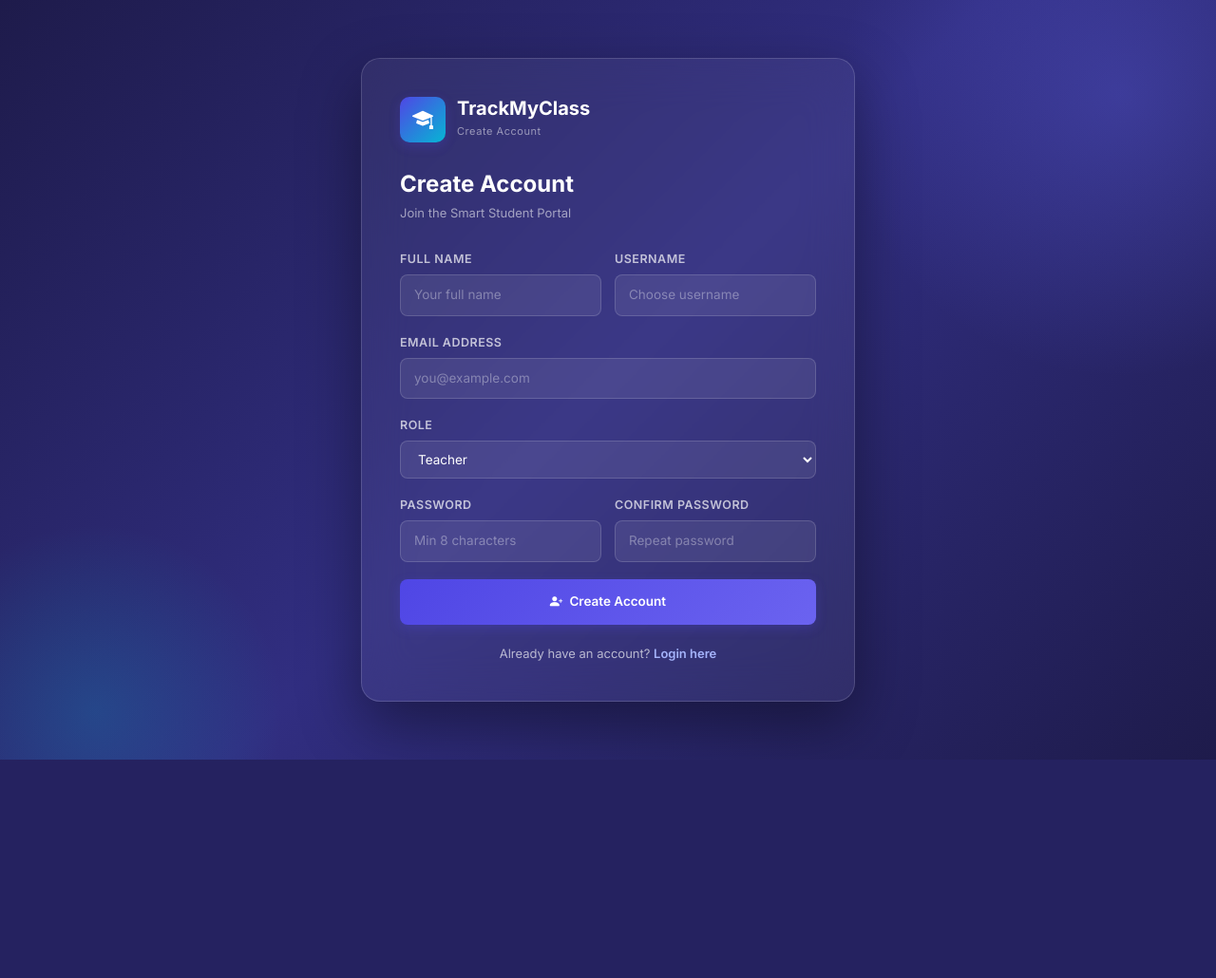
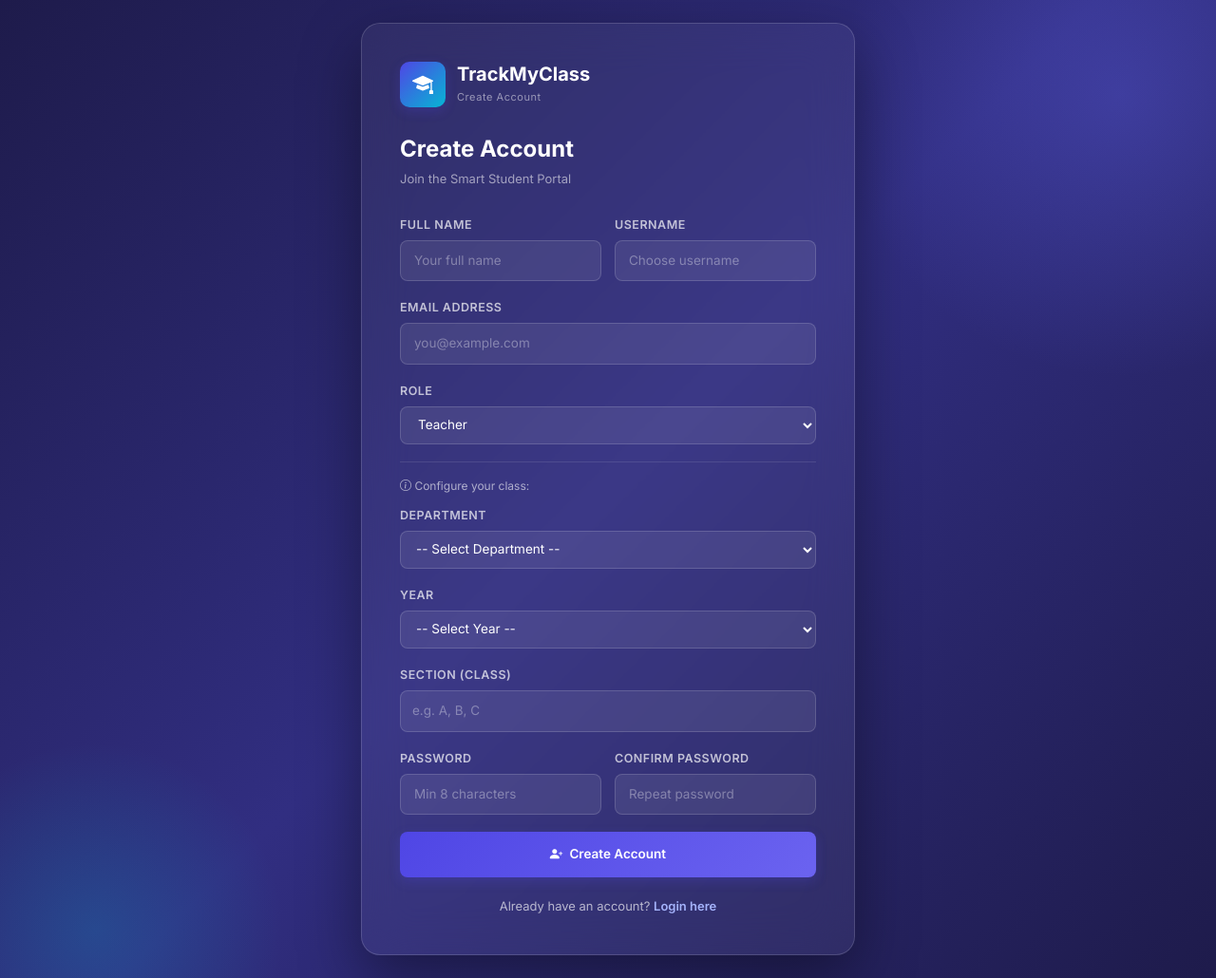
Before and after one commit to sachin183291-hub/student-managment-, a Flask app: page /register in a window 1280 px wide. Shown: the whole page at 95% size. Before the commit the page ends 800 px from the top, so only its background shows below. Run offline with Flask 3, Linux system fonts and the light colour scheme.

Commit message:
Combine registration page with teacher class setup - department, year, section fields

```diff
--- a/routes/auth.py
+++ b/routes/auth.py
@@ -81,6 +81,8 @@ def login():
 
 @auth_bp.route('/register', methods=['GET', 'POST'])
 def register():
+    departments = Department.query.all()
+
     if request.method == 'POST':
         username = request.form.get('username', '').strip()
         email = request.form.get('email', '').strip()
@@ -89,25 +91,36 @@ def register():
         confirm_password = request.form.get('confirm_password', '')
         role = request.form.get('role', 'teacher')
 
+        # Teacher specific fields
+        department_id = request.form.get('department_id', '').strip()
+        year = request.form.get('year', '').strip()
+        section = request.form.get('section', '').strip().upper()
+
         if not all([username, email, full_name, password]):
             flash('All fields are required.', 'danger')
-            return render_template('auth/register.html')
+            return render_template('auth/register.html', departments=departments)
 
         if password != confirm_password:
             flash('Passwords do not match.', 'danger')
-            return render_template('auth/register.html')
+            return render_template('auth/register.html', departments=departments)
 
         if len(password) < 8:
             flash('Password must be at least 8 characters.', 'danger')
-            return render_template('auth/register.html')
+            return render_template('auth/register.html', departments=departments)
 
         if User.query.filter_by(username=username).first():
             flash('Username already exists.', 'danger')
-            return render_template('auth/register.html')
+            return render_template('auth/register.html', departments=departments)
 
         if User.query.filter_by(email=email).first():
             flash('Email already registered.', 'danger')
-            return render_template('auth/register.html')
+            return render_template('auth/register.html', departments=departments)
+
+        # Validate teacher requirements
+        if role == 'teacher':
+            if not department_id or not year or not section:
+                flash('Teachers must provide Department, Year, and Section.', 'danger')
+                return render_template('auth/register.html', departments=departments)
 
         user = User(
             username=username,
@@ -116,13 +129,25 @@ def register():
             password_hash=generate_password_hash(password),
             role=role
         )
+
+        # Set teacher configuration if teacher role
+        if role == 'teacher':
+            user.department_id = int(department_id)
+            user.year = int(year)
+            user.section = section
+
         db.session.add(user)
         db.session.commit()
+
         log_activity(user.id, 'REGISTER', f'New user registered: {username}')
-        flash('Account created successfully! Please login.', 'success')
+        if role == 'teacher':
+            log_activity(user.id, 'TEACHER_SETUP', f'Teacher configured during registration: dept={department_id}, year={year}, section={section}')
+            flash('Account created successfully with class configuration! Please login.', 'success')
+        else:
+            flash('Account created successfully! Please login.', 'success')
         return redirect(url_for('auth.login'))
 
-    return render_template('auth/register.html')
+    return render_template('auth/register.html', departments=departments)
 
 @auth_bp.route('/logout')
 @login_required
--- a/templates/auth/register.html
+++ b/templates/auth/register.html
@@ -41,11 +41,43 @@
             </div>
             <div class="form-group">
                 <label class="form-label">Role</label>
-                <select name="role" class="form-control-custom">
+                <select name="role" id="role" class="form-control-custom">
                     <option value="teacher">Teacher</option>
                     <option value="admin">Admin</option>
                 </select>
             </div>
+
+            <!-- Teacher Class Configuration (shown by default since Teacher is default option) -->
+            <div id="teacherSetupSection" style="border-top: 1px solid rgba(255,255,255,0.1); padding-top: 15px; margin-top: 15px;">
+                <p style="font-size:12px;color:rgba(255,255,255,0.6);margin-bottom:12px">
+                    <i class="bi bi-info-circle"></i> Configure your class:
+                </p>
+                <div class="form-group">
+                    <label class="form-label">Department</label>
+                    <select name="department_id" id="department_id" class="form-control-custom" style="padding-left:12px">
+                        <option value="">-- Select Department --</option>
+                        {% for dept in departments %}
+                        <option value="{{ dept.id }}">{{ dept.name }} ({{ dept.code }})</option>
+                        {% endfor %}
+                    </select>
+                </div>
+                <div class="form-group">
+                    <label class="form-label">Year</label>
+                    <select name="year" id="year" class="form-control-custom" style="padding-left:12px">
+                        <option value="">-- Select Year --</option>
+                        <option value="1">Year 1</option>
+                        <option value="2">Year 2</option>
+                        <option value="3">Year 3</option>
+                        <option value="4">Year 4</option>
+                    </select>
+                </div>
+                <div class="form-group">
+                    <label class="form-label">Section (Class)</label>
+                    <input type="text" name="section" id="section" class="form-control-custom" placeholder="e.g. A, B, C"
+                        style="padding-left:12px" />
+                </div>
+            </div>
+
             <div style="display:grid;grid-template-columns:1fr 1fr;gap:14px">
                 <div class="form-group">
                     <label class="form-label">Password</label>
@@ -65,4 +97,34 @@
         <div class="auth-link">Already have an account? <a href="{{ url_for('auth.login') }}">Login here</a></div>
     </div>
 </div>
+
+<script>
+    // Show/hide teacher setup fields based on role selection
+    document.addEventListener('DOMContentLoaded', function() {
+        const roleSelect = document.getElementById('role');
+        const teacherSetupSection = document.getElementById('teacherSetupSection');
+        const deptSelect = document.getElementById('department_id');
+        const yearSelect = document.getElementById('year');
+        const sectionInput = document.getElementById('section');
+
+        function updateTeacherFields() {
+            if (roleSelect.value === 'teacher') {
+                teacherSetupSection.style.display = 'block';
+                deptSelect.required = true;
+                yearSelect.required = true;
+                sectionInput.required = true;
+            } else {
+                teacherSetupSection.style.display = 'none';
+                deptSelect.required = false;
+                yearSelect.required = false;
+                sectionInput.required = false;
+            }
+        }
+
+        roleSelect.addEventListener('change', updateTeacherFields);
+
+        // Initialize on page load
+        updateTeacherFields();
+    });
+</script>
 {% endblock %}
```
